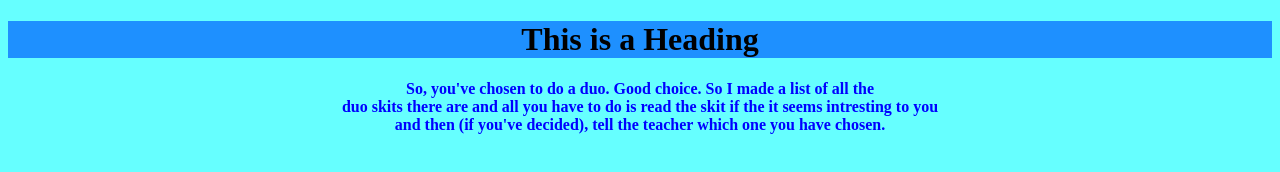
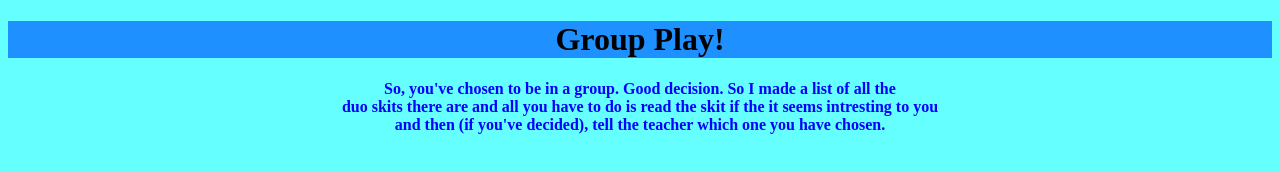
Before and after one commit to PranavDaSav/Literary-Club, a plain HTML site: page GroupPlay.html in a window 1280 px wide. Drawn offline with Linux system fonts and the light colour scheme.

Commit message:
GroupPlay.html

```diff
--- a/GroupPlay.html
+++ b/GroupPlay.html
@@ -5,8 +5,8 @@
 </head>
 <body style="background-color:#66FFFF;">
 
-<h1 style="background-color:dodgerblue;"; align=middle>This is a Heading</h1>
-<p style="color:blue;"; align=middle> <b> So, you've chosen to do a duo. Good choice. So I made a list of all the <br>
+<h1 style="background-color:dodgerblue;"; align=middle>Group Play!</h1>
+<p style="color:blue;"; align=middle> <b> So, you've chosen to be in a group. Good decision. So I made a list of all the <br>
 duo skits there are and all you have to do is read the skit if the it seems intresting to you<br>
 and then (if you've decided), tell the teacher which one you have chosen. </br></p>
 
```
